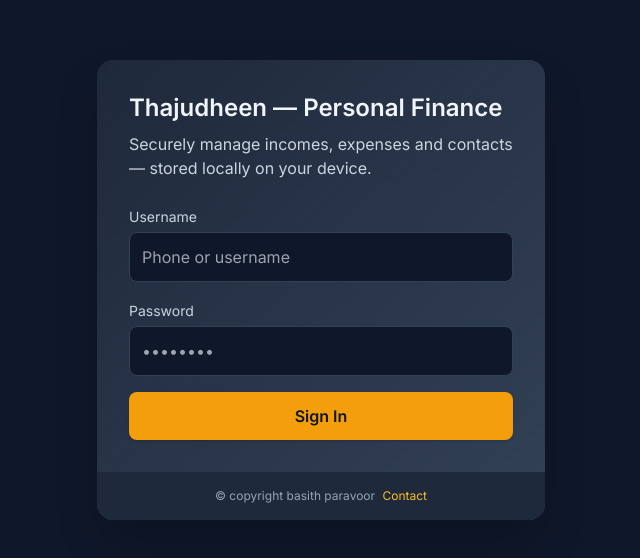
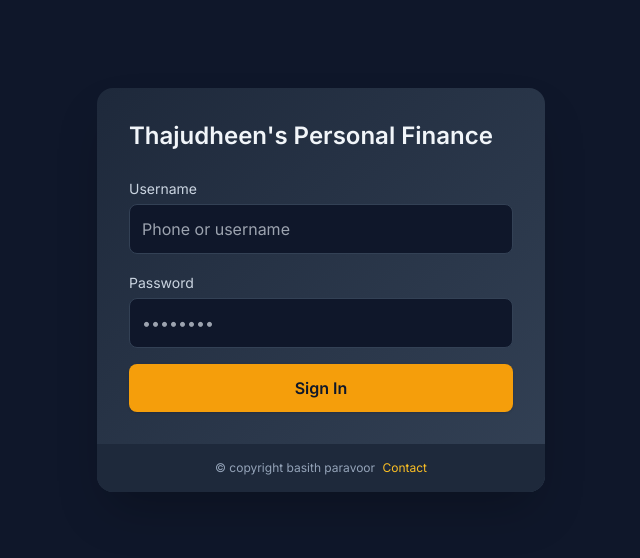
Before and after one commit to basithparavoor/EXPENSE-TRACKER, a plain HTML site: page index.html in a window 1280 px wide. Shown: the part 110-668 px from the top of the page, without its empty margins (319-959 px from the left). Drawn offline with nearby package versions, Linux system fonts and the light colour scheme.

Commit message:
Add files via upload

```diff
--- a/index.html
+++ b/index.html
@@ -12,9 +12,7 @@
   <div class="w-full max-w-md">
     <div class="bg-gradient-to-br from-slate-800 to-slate-700 rounded-2xl shadow-2xl overflow-hidden">
       <div class="p-6 sm:p-8">
-        <h1 class="text-2xl font-semibold">Thajudheen — Personal Finance</h1>
-        <p class="text-slate-300 mt-2">Securely manage incomes, expenses and contacts — stored locally on your device.</p>
-
+        <h1 class="text-2xl font-semibold">Thajudheen's Personal Finance</h1>
         <form id="loginForm" class="mt-6 space-y-4">
           <div>
             <label class="text-sm text-slate-300">Username</label>
```
